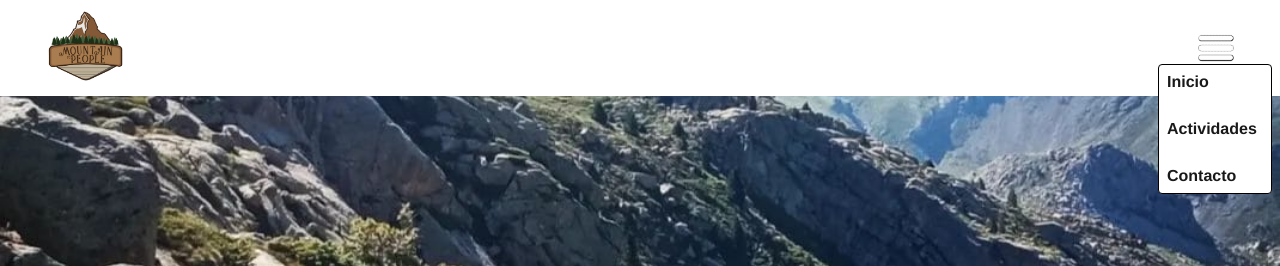
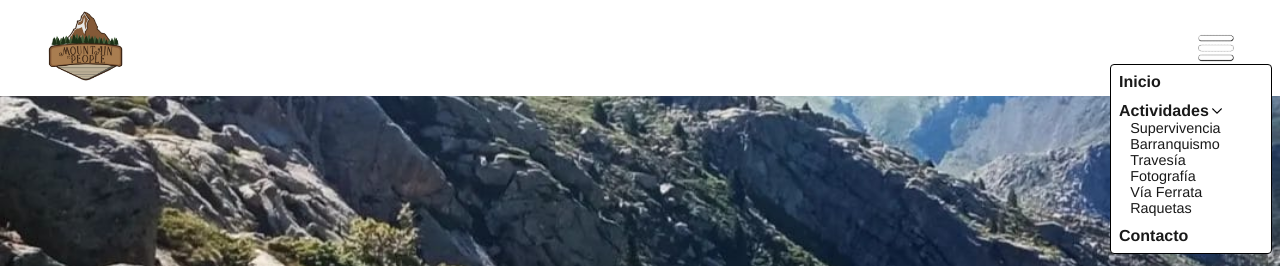
Before and after one commit to David-oss6/mountaintopeople, a React (Create React App) app: page / in a window 1280 px wide. Both pictures are taken after a click on the picture 1216 px from the left and 47 px from the top of the page. Shown: the top 266 px of the page. Built offline with nearby package versions, Linux system fonts and the light colour scheme.

Commit message:
in progress

```diff
--- a/src/components/header/Header.js
+++ b/src/components/header/Header.js
@@ -95,7 +95,10 @@ export default function Header() {
             src={hamburguer}
             onClick={() => setModal(!modal)}
           />
-          <ul className={modal ? "linksModal" : "hide"}>
+          <ul
+            onMouseLeave={() => setModal(false)}
+            className={modal ? "linksModal" : "hide"}
+          >
             <li>
               <Link className="links" onClick={() => setModal(false)} to="/">
                 Inicio
@@ -108,7 +111,40 @@ export default function Header() {
                 to="/actividades"
               >
                 Actividades
+                <img className="flecha" src={flecha} />
               </Link>
+              <ul className="actividadesListInModal">
+                <li>
+                  <Link className="links" to="/actividades/supervivencia">
+                    Supervivencia
+                  </Link>
+                </li>
+                <li>
+                  <Link className="links" to="/actividades/barranquismo">
+                    Barranquismo
+                  </Link>
+                </li>
+                <li>
+                  <Link className="links" to="/actividades/travesia">
+                    Travesía
+                  </Link>
+                </li>
+                <li>
+                  <Link className="links" to="/actividades/fotografia">
+                    Fotografía
+                  </Link>
+                </li>
+                <li>
+                  <Link className="links" to="/actividades/viaferrata">
+                    Vía Ferrata
+                  </Link>
+                </li>
+                <li>
+                  <Link className="links" to="/actividades/raquetas">
+                    Raquetas
+                  </Link>
+                </li>
+              </ul>
             </li>
             <li>
               <Link
--- a/src/components/header/header.css
+++ b/src/components/header/header.css
@@ -43,7 +43,7 @@
   list-style: none;
   min-height: 7rem;
   max-height: 15rem;
-  width: 6rem;
+  width: 9rem;
   border: black 1px solid;
   border-radius: 4px;
   right: 0.5rem;
@@ -72,6 +72,13 @@
   display: none;
 }
 
+.actividadesListInModal {
+  margin-left: 0.7rem;
+  list-style: none;
+  font-size: 0.9rem;
+  font-weight: lighter;
+}
+
 @media (max-width: 700px) {
   .header {
     padding: 0 0.5rem;
```
